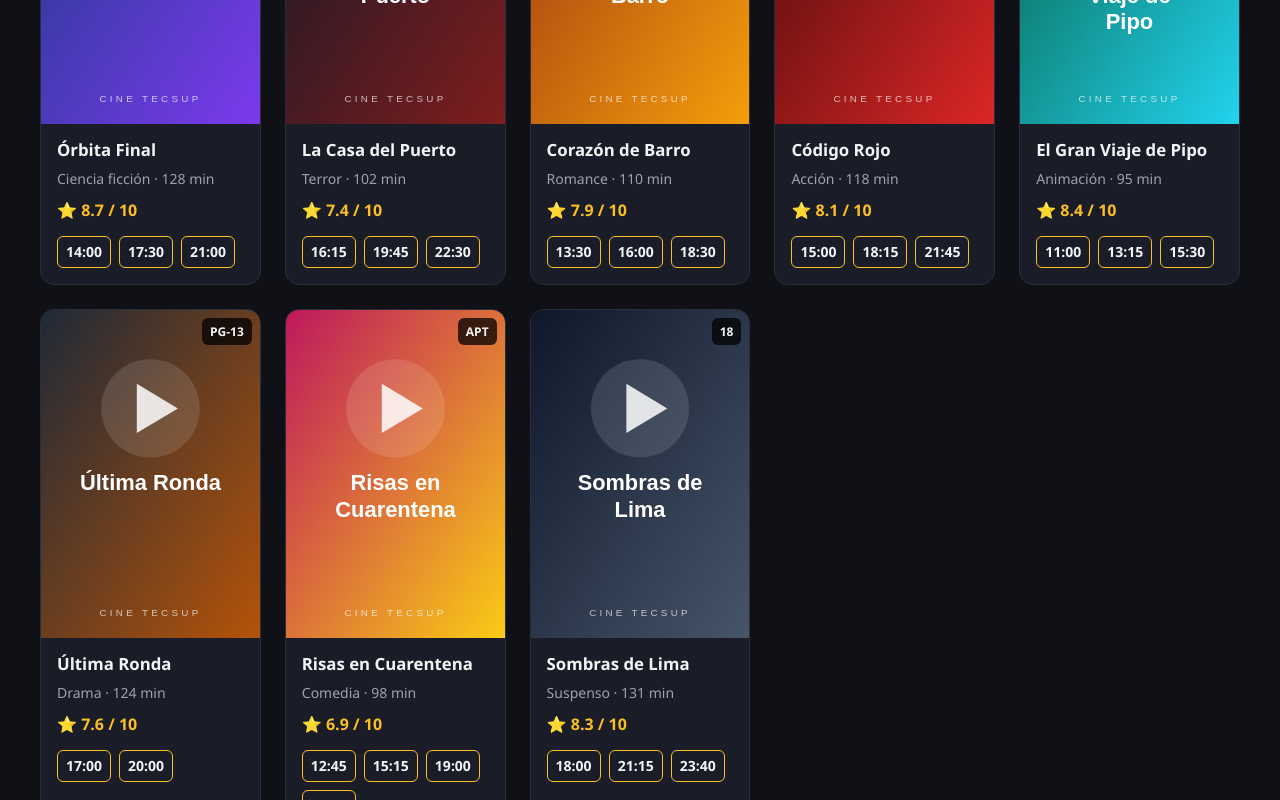
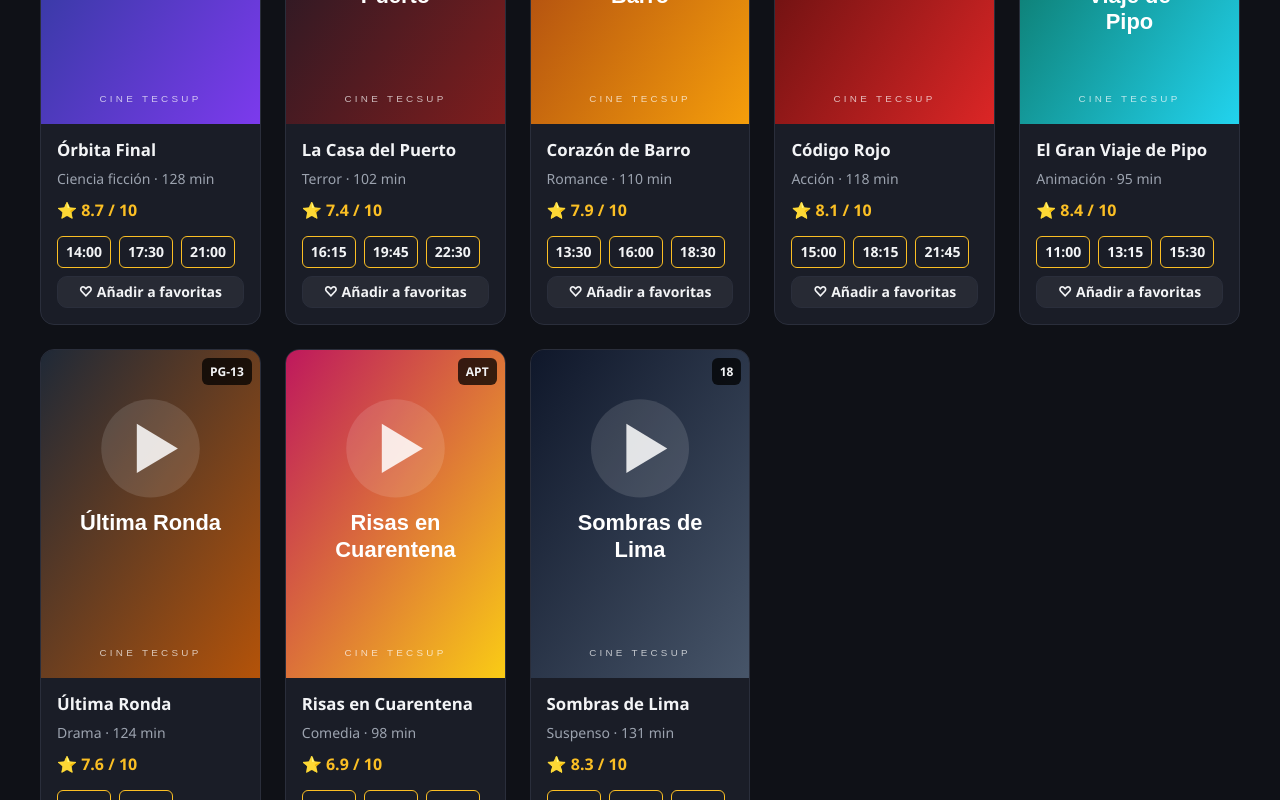
Before and after one commit to kiaraalburqueque-stack/Laboratorio11Emp, a React (Vite) app: page / in a window 1280 px wide. Shown: the part 800-1600 px from the top of the page. Built offline with nearby package versions, Linux system fonts and the light colour scheme.

Commit message:
feat: add favorite button to MovieCard that calls App through props

```diff
--- a/src/App.jsx
+++ b/src/App.jsx
@@ -27,7 +27,12 @@ function App() {
       <Header cinemaName={cinema.name} favoritesCount={favorites.length} />
       <main>
         <Hero movie={featuredMovie} />
-        <MovieList title="En cartelera" movies={movies} />
+        <MovieList
+          title="En cartelera"
+          movies={movies}
+          favorites={favorites}
+          onToggleFavorite={toggleFavorite}
+        />
       </main>
       <Footer cinemaName={cinema.name} contact={cinema.contact} />
     </>
--- a/src/components/MovieCard/MovieCard.css
+++ b/src/components/MovieCard/MovieCard.css
@@ -37,6 +37,7 @@
 
 .movie-card__body {
   display: flex;
+  flex: 1;
   flex-direction: column;
   gap: var(--space-2);
   padding: var(--space-4);
@@ -70,3 +71,8 @@
   font-size: var(--font-size-sm);
   font-weight: 600;
 }
+
+.movie-card__favorite {
+  margin-top: auto;
+  width: 100%;
+}
--- a/src/components/MovieCard/MovieCard.jsx
+++ b/src/components/MovieCard/MovieCard.jsx
@@ -1,9 +1,11 @@
+import Button from '../Button/Button'
 import './MovieCard.css'
 
 // Card for a single movie. It receives the movie by props and does not
-// know where the data comes from.
-function MovieCard({ movie }) {
-  const { title, image, rating, score, genre, duration, showtimes } = movie
+// know where the data comes from. To mark a favorite it does not change
+// any state: it calls the function it received and App decides.
+function MovieCard({ movie, isFavorite, onToggleFavorite }) {
+  const { id, title, image, rating, score, genre, duration, showtimes } = movie
 
   return (
     <article className="movie-card">
@@ -26,6 +28,16 @@ function MovieCard({ movie }) {
             </li>
           ))}
         </ul>
+
+        <Button
+          variant="ghost"
+          size="sm"
+          className="movie-card__favorite"
+          aria-pressed={isFavorite}
+          onClick={() => onToggleFavorite(id)}
+        >
+          {isFavorite ? '♥ En favoritas' : '♡ Añadir a favoritas'}
+        </Button>
       </div>
     </article>
   )
--- a/src/components/MovieList/MovieList.jsx
+++ b/src/components/MovieList/MovieList.jsx
@@ -2,14 +2,20 @@ import MovieCard from '../MovieCard/MovieCard'
 import './MovieList.css'
 
 // Grid that renders one MovieCard per movie using map.
-// Each element gets a unique key (the movie id).
-function MovieList({ title, movies }) {
+// It does not own the favorites: it receives the list and the function
+// from App and hands each card only what that card needs.
+function MovieList({ title, movies, favorites, onToggleFavorite }) {
   return (
     <section className="movie-list container" id="billboard">
       <h2 className="movie-list__title">{title}</h2>
       <div className="movie-list__grid">
         {movies.map((movie) => (
-          <MovieCard key={movie.id} movie={movie} />
+          <MovieCard
+            key={movie.id}
+            movie={movie}
+            isFavorite={favorites.includes(movie.id)}
+            onToggleFavorite={onToggleFavorite}
+          />
         ))}
       </div>
     </section>
```
